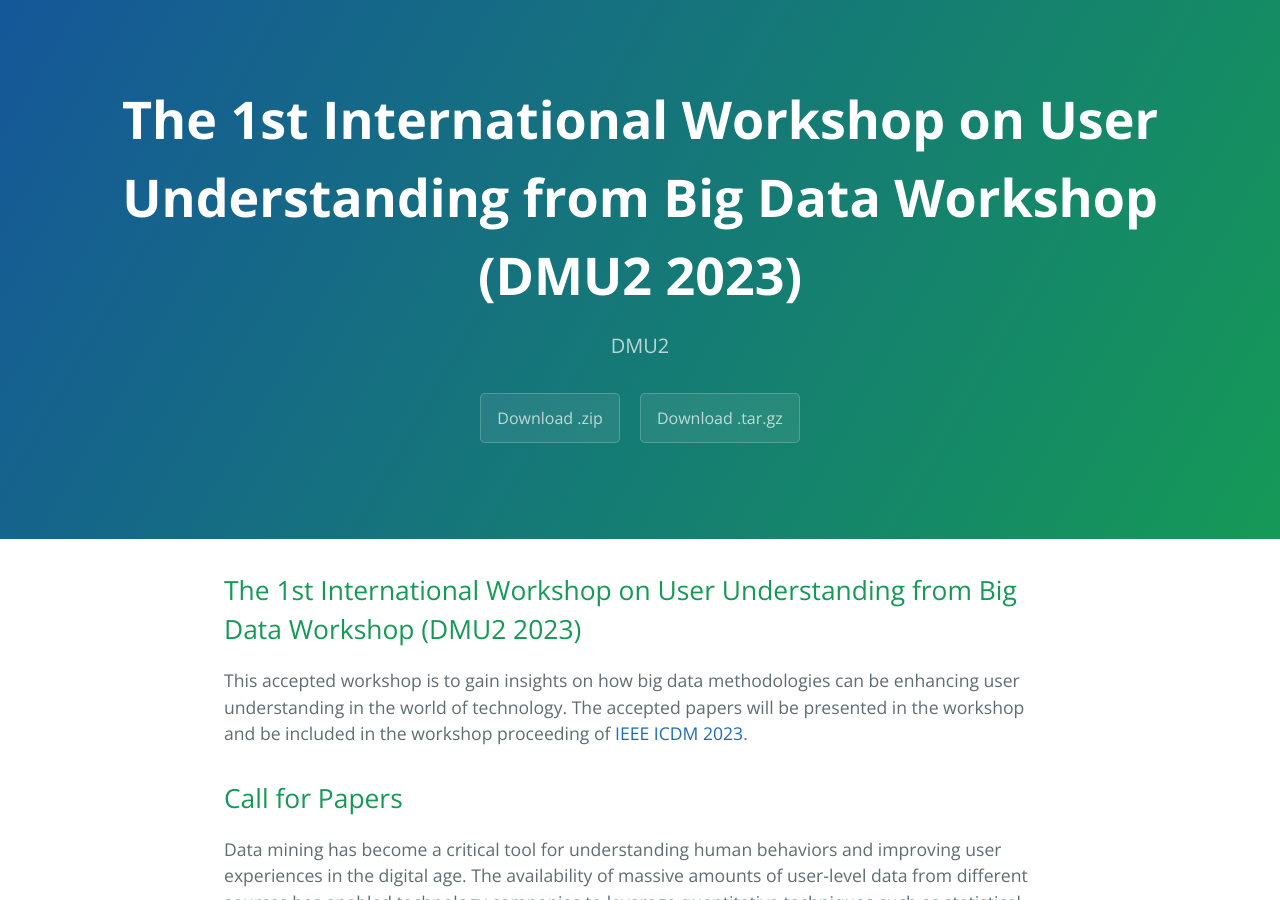
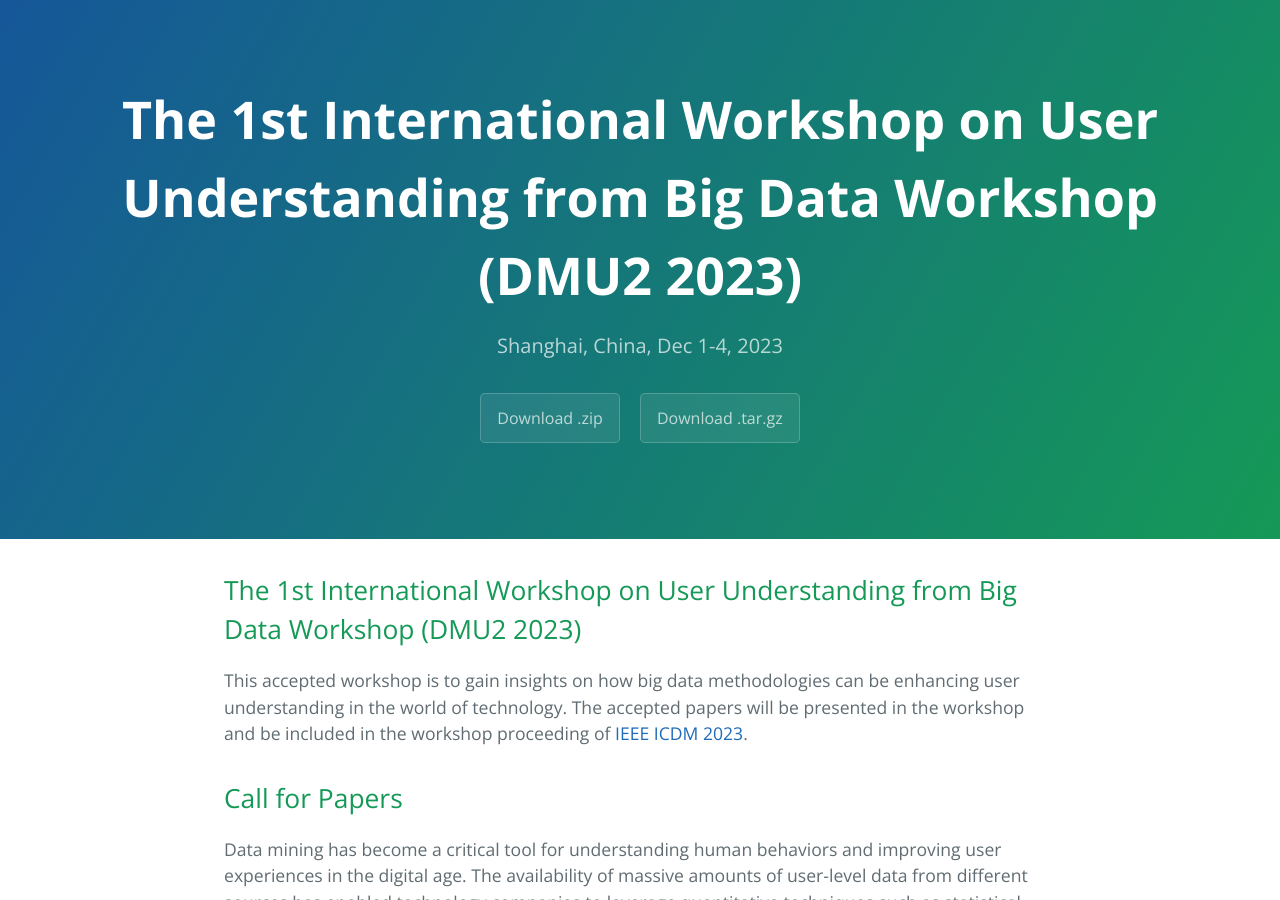
Before and after one commit to dmu2/dmu2.github.io, a Jekyll site: the page built from index.md, in a window 1280 px wide and 900 px high. Built offline with Jekyll 4.4.1, drawn with Linux system fonts in a browser that asks for light colours; our own code applies the rules of GitHub Pages for plain Markdown files.

Commit message:
Update _config.yml

```diff
--- a/_config.yml
+++ b/_config.yml
@@ -1,5 +1,5 @@
 title: International Workshop of Data Mining for User Understanding
-description: DMU2
+description: Shanghai, China, Dec 1-4, 2023
 show_downloads: true
 google_analytics:
 theme: jekyll-theme-cayman
```
